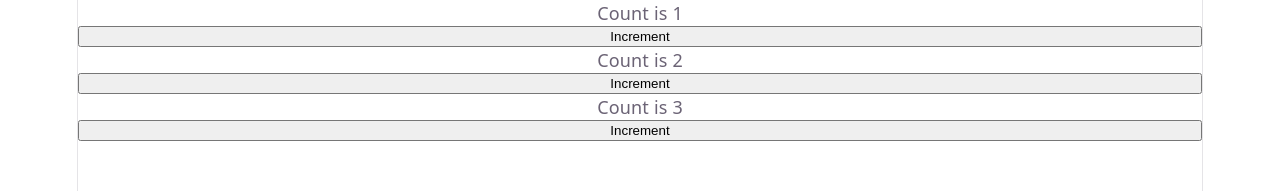
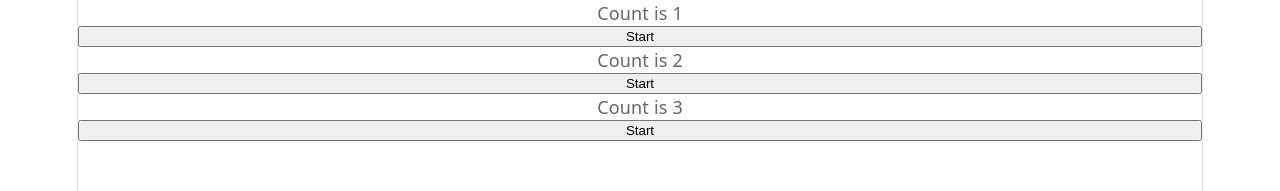
Before and after one commit to hans-naert/reactapp-Master-React-in-5-Days, a React (Vite) app: page / in a window 1280 px wide. Shown: the top 191 px of the page. Built offline with nearby package versions, Linux system fonts and the light colour scheme.

Commit message:
implement start event

```diff
--- a/src/Count.jsx
+++ b/src/Count.jsx
@@ -1,15 +1,34 @@
 import React from "react";
-import { useState } from "react";
+import { useState, useEffect } from "react";
 
 
 function Count({init=0,end=5}) {
   const [count, setCount] = useState(init);
+  const [start, setStart] = useState(true);
+
+  useEffect(() => {
+    if(!start) {
+      const timer = setInterval(() => {
+        setCount((c) => {
+            if(c+1>=end)
+                setStart(true);
+            return c+1;
+        });
+
+      }, 1000);
+
+      return () => clearInterval(timer);
+    }
+  });
+
   return (
     <>
       <p>Count is {count}</p>
-      <button onClick={() => setCount((c) => Math.min(c + 1, end))}>
-        Increment
-      </button>
+      { (start) ?
+      <button onClick={() => setStart(false)} >
+        Start
+      </button> : <p>Counting...</p>
+     }
     </>
   );
 }
```
